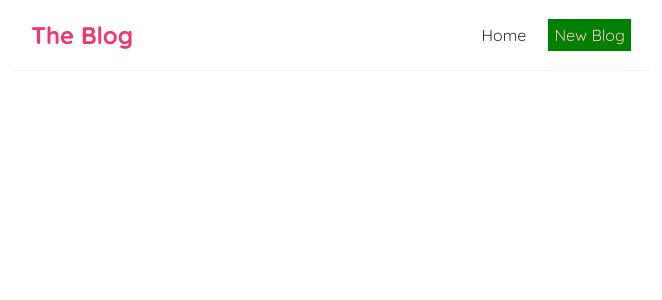
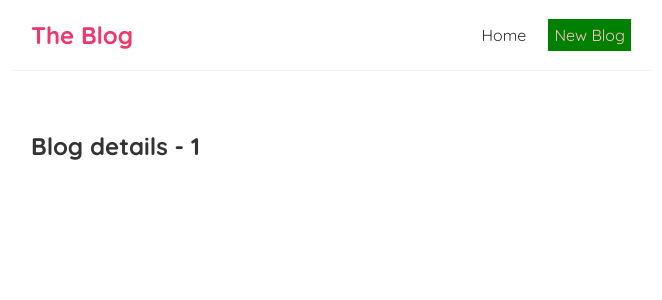
Before and after one commit to Binuraowin/react-tutorial, a React (Create React App) app in the folder react-tutorial/: page /blogs/1 in a window 1280 px wide. Shown: the top 300 px of the page, without its empty margins (309-971 px from the left). Built offline with nearby package versions, Linux system fonts and the light colour scheme.

Commit message:
route params

```diff
--- a/react-tutorial/src/App.js
+++ b/react-tutorial/src/App.js
@@ -3,6 +3,7 @@
 import Home from "./Home";
 import { BrowserRouter as Router, Route, Switch } from 'react-router-dom';
 import Create from "./Create";
+import BlogDetails from "./BolgDetails";
 
 function App() {
     return (
@@ -17,6 +18,9 @@
                         <Route  path="/create">
                             <Create />
                         </Route>
+                        <Route path="/blogs/:id">
+                            <BlogDetails />
+                        </Route>
                     </Switch>
                 </div>
             </div>
--- a/react-tutorial/src/BlogList.js
+++ b/react-tutorial/src/BlogList.js
@@ -1,16 +1,18 @@
-const BlogList = ({blogs,title })=>{
+import { Link } from 'react-router-dom';
 
-    return(
+const BlogList = ({ blogs }) => {
+    return (
         <div className="blog-list">
-            <h2>{ title }</h2>
             {blogs.map(blog => (
                 <div className="blog-preview" key={blog.id} >
-                    <h2>{ blog.title }</h2>
-                    <p>Written by { blog.author }</p>
-                    {/*<button onClick={() => handleDelete(blog.id)}>delete blog</button>*/}
+                    <Link to={`/blogs/${blog.id}`}>
+                        <h2>{ blog.title }</h2>
+                        <p>Written by { blog.author }</p>
+                    </Link>
                 </div>
             ))}
         </div>
-    )
+    );
 }
+
 export default BlogList;
--- /dev/null
+++ b/react-tutorial/src/BolgDetails.js
@@ -0,0 +1,13 @@
+import { useParams } from "react-router-dom";
+
+const BlogDetails = () => {
+    const { id } = useParams();
+
+    return (
+        <div className="blog-details">
+            <h2>Blog details - { id }</h2>
+        </div>
+    );
+}
+
+export default BlogDetails;
```
